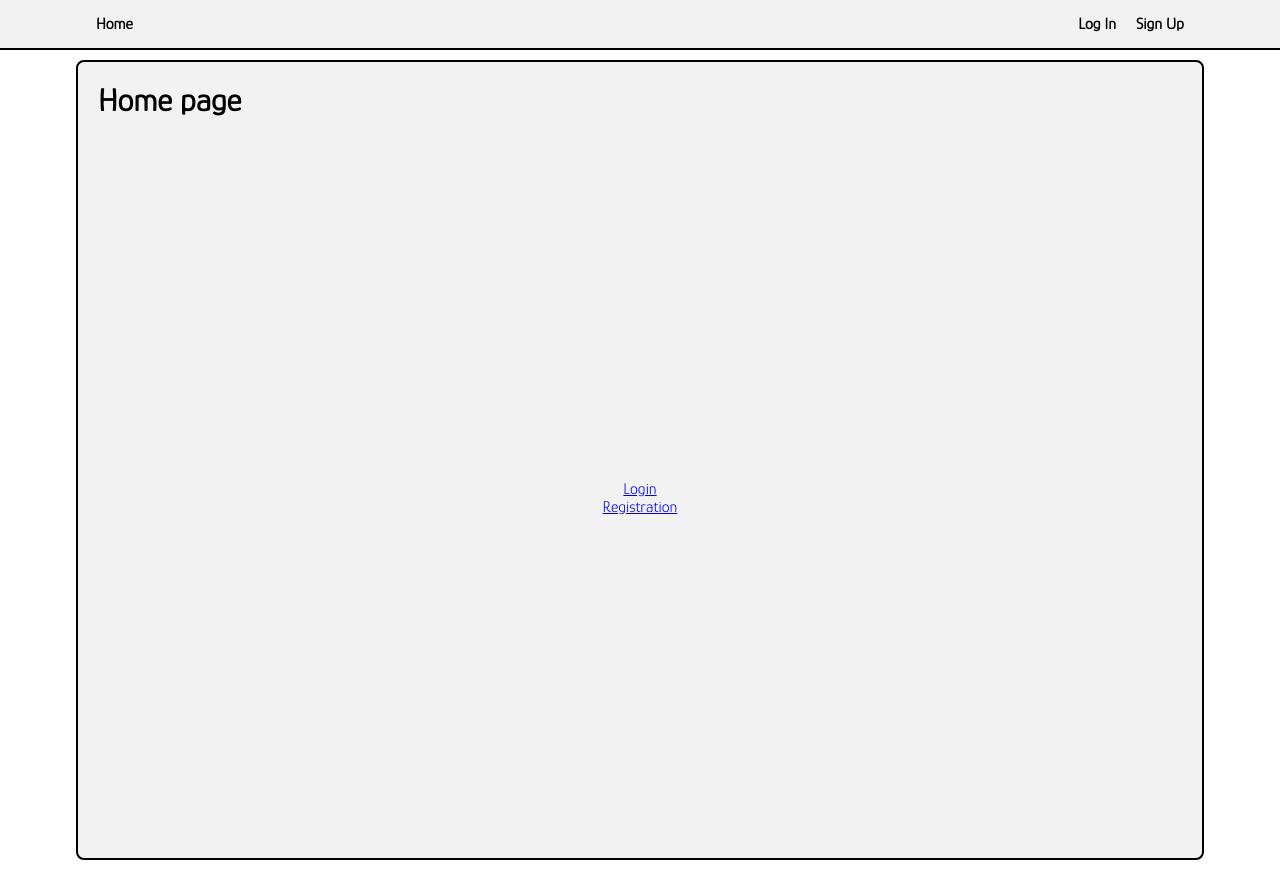
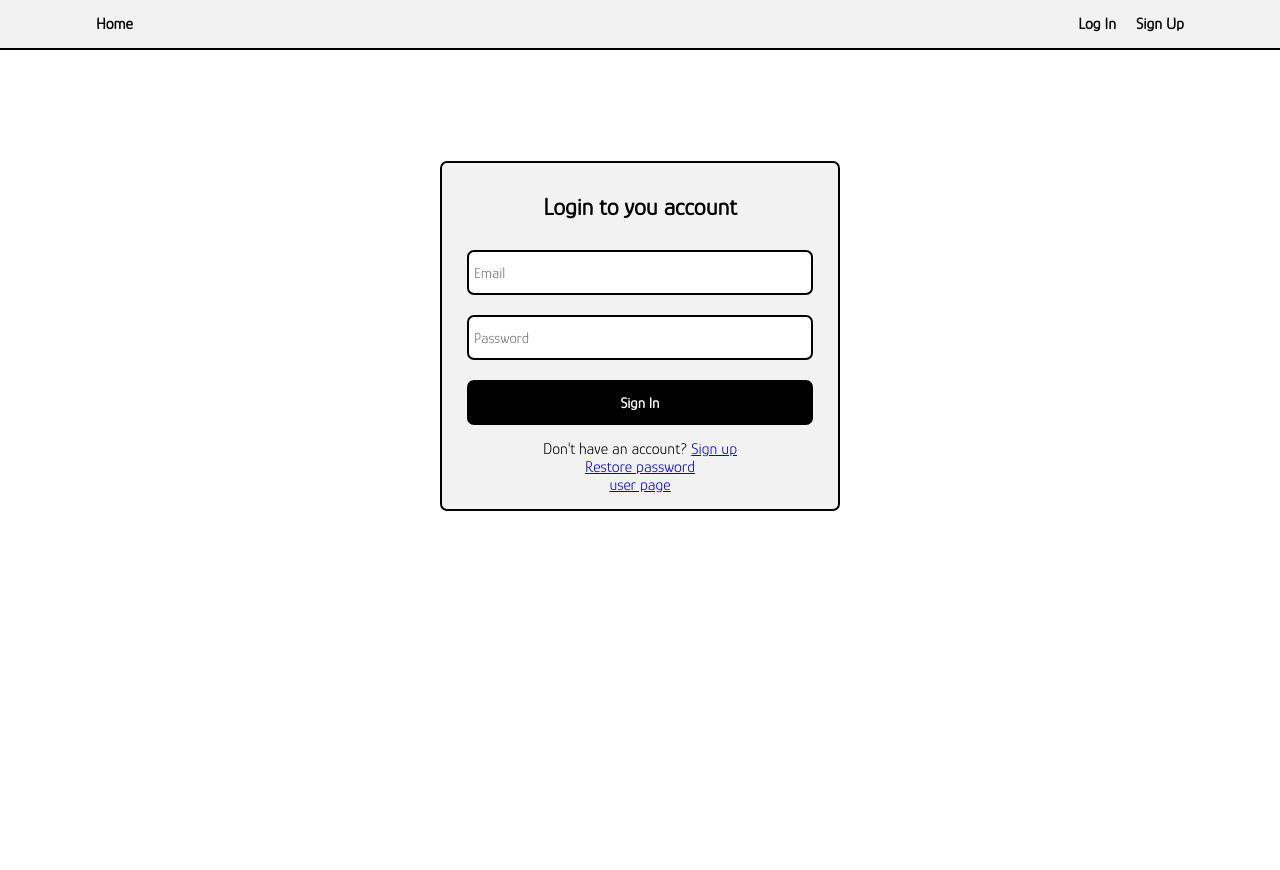
Before and after one commit to kornatskyi/authentication-form, a React app: page /signin in a window 1280 px wide. After the commit the page ends 800 px from the top, so only its background shows below. Built offline with nearby package versions, Linux system fonts and the light colour scheme; no server answers.

Commit message:
React contex now working with setIsAuthorized method. Was king of tricky because of TS

```diff
--- a/src/App.tsx
+++ b/src/App.tsx
@@ -1,4 +1,4 @@
-import React, { useEffect, useState } from 'react'
+import React, { useEffect, useState, Dispatch } from 'react'
 import SignIn from './components/SignIn/SignIn'
 import SignUp from './components/SignUp/SignUp'
 import NavBar from './components/Navbar/NavBar'
@@ -8,13 +8,20 @@ import './styles/style.scss'
 import UserSettings from './pages/UserSettings/UserSettings'
 import { authorize } from './apiCalls'
 
-import ProtectedRoute from './utils/UtilComponents/ProtectedRoute'
+import PrivateRoute from './utils/UtilComponents/PrivateRoute'
 
-export const AuthorizedContext = React.createContext({})
+export let AuthorizedContext: React.Context<{
+  isAuthorized: any
+  setIsAuthorized: any
+}>
 
 export default function App() {
   const [isAuthorized, setIsAuthorized] = useState(false)
-  console.log()
+
+  AuthorizedContext = React.createContext({
+    isAuthorized: isAuthorized,
+    setIsAuthorized: setIsAuthorized,
+  })
 
   //Check if user is authorized on App load
   useEffect(() => {
@@ -32,7 +39,7 @@ export default function App() {
   }, [])
 
   return (
-    <AuthorizedContext.Provider value={isAuthorized}>
+    <AuthorizedContext.Provider value={{ isAuthorized, setIsAuthorized }}>
       <div className="appContainer">
         <header>
           <NavBar
@@ -49,14 +56,14 @@ export default function App() {
             <Route path="/route2">
               <h1>Route 2</h1>
             </Route>
-            {/* <Route path="/signin">
+            <Route path="/signin">
               <SignIn />
             </Route>
             <Route path="/signup">
               <SignUp />
             </Route>
- */}
-            <ProtectedRoute component={UserSettings} path="/settings" />
+
+            <PrivateRoute Component={UserSettings} path="/settings" />
 
             <Route path={['/', '/home']}>
               <Home isAuthorized={isAuthorized}></Home>
--- a/src/apiCalls.ts
+++ b/src/apiCalls.ts
@@ -19,12 +19,6 @@ export const signout = async () => {
   }
 
   return axios(config)
-    .then(function (response: AxiosResponse) {
-      console.log("You've been sign out")
-    })
-    .catch(function (error) {
-      console.log('Error when signing out')
-    })
 }
 
 export const signIn = async (data: LoginCredentials) => {
--- a/src/components/Navbar/NavBar.tsx
+++ b/src/components/Navbar/NavBar.tsx
@@ -16,7 +16,7 @@ function NavBar(props: Props) {
   const { pageNames, setIsAuthorized } = props
   const [toggle, setToggle] = useState('')
 
-  const isAuthorized = useContext(AuthorizedContext)
+  const { isAuthorized } = useContext(AuthorizedContext)
 
   return (
     <div
--- a/src/components/SignIn/SignIn.tsx
+++ b/src/components/SignIn/SignIn.tsx
@@ -4,9 +4,12 @@ import { Link, useHistory } from 'react-router-dom'
 import './SignIn.scss'
 import { signIn } from '../../apiCalls'
 import { LoginCredentials } from '../../utils/interfaces'
+import { AuthorizedContext } from '../../App'
 
 export default function SignIn(): ReactElement {
   const history = useHistory()
+
+  const { isAuthorized, setIsAuthorized } = useContext(AuthorizedContext)
 
   const {
     register,
@@ -31,9 +34,12 @@ export default function SignIn(): ReactElement {
           signIn(data)
             .then((res) => {
               if (res.status === 200) {
+                setIsAuthorized(true)
                 history.push('/home')
                 console.log('You are Signed In')
               } else {
+                setIsAuthorized(false)
+
                 console.log('Status ', res.status)
 
                 console.log('Something went wrong')
--- a/src/components/UserDropdown/UserDropdown.tsx
+++ b/src/components/UserDropdown/UserDropdown.tsx
@@ -1,9 +1,11 @@
-import React, { ReactElement } from 'react'
+import React, { ReactElement, useContext } from 'react'
 import { Link } from 'react-router-dom'
 import './UserDropdown.scss'
 import { signout } from '../../apiCalls'
+import { AuthorizedContext } from '../../App'
 
 export default function UserDropdown(): ReactElement {
+  const { setIsAuthorized } = useContext(AuthorizedContext)
   return (
     <div className="userDropdownContainer">
       <div>
@@ -16,6 +18,14 @@ export default function UserDropdown(): ReactElement {
             console.log('click')
 
             signout()
+              .then((res) => {
+                setIsAuthorized(false)
+              })
+              .catch((err) => {
+                console.log("Can't sign out")
+
+                console.log(err)
+              })
           }}
         >
           Log Out
--- a/src/styles/style.scss
+++ b/src/styles/style.scss
@@ -11,6 +11,7 @@ main {
   position: absolute;
   left: 50%;
   transform: translateX(-50%);
+  padding: 0 10px;
 }
 
 footer {
--- a/src/utils/UtilComponents/ProtectedRoute.tsx
+++ b/src/utils/UtilComponents/PrivateRoute.tsx
@@ -1,18 +1,17 @@
-import React, { ReactComponentElement, ReactElement , useContext } from 'react'
+import React, { ReactElement, useContext } from 'react'
 import { Route, Redirect } from 'react-router-dom'
 import { AuthorizedContext } from '../../App'
 
-export default function ProtectedRoute(props: any): ReactElement {
-  const Component = props.component
+export default function PrivateRoute(props: any): ReactElement {
+  console.log(props)
 
-  const isAuthorized = useContext(AuthorizedContext)
+  const { Component, path } = props
 
-  console.log(props)
-  console.log(isAuthorized)
+  const { isAuthorized } = useContext(AuthorizedContext)
 
   return (
     <Route
-      path={props.path}
+      path={path}
       render={(props) => {
         if (isAuthorized) {
           return <Component {...props} />
```
